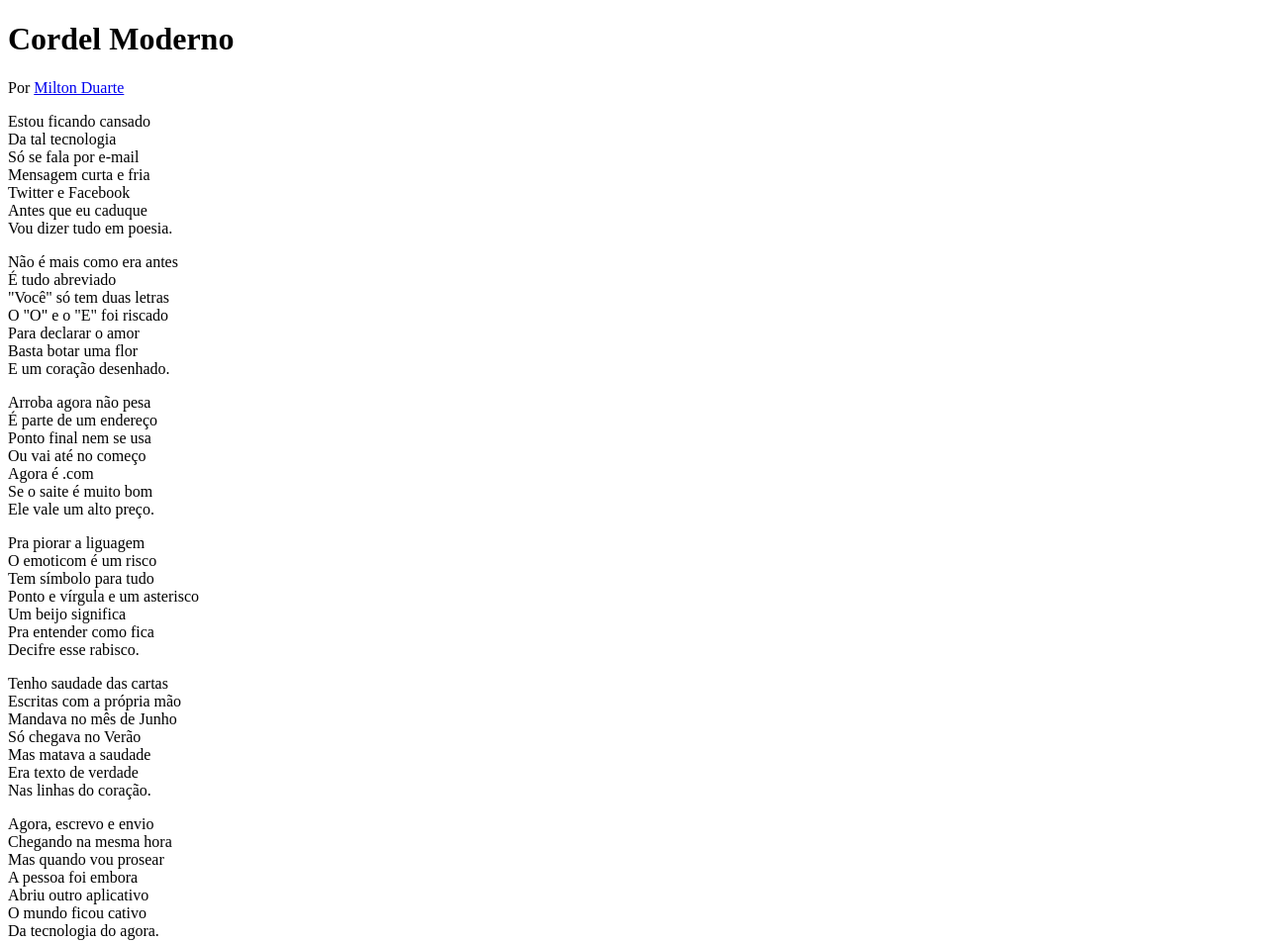
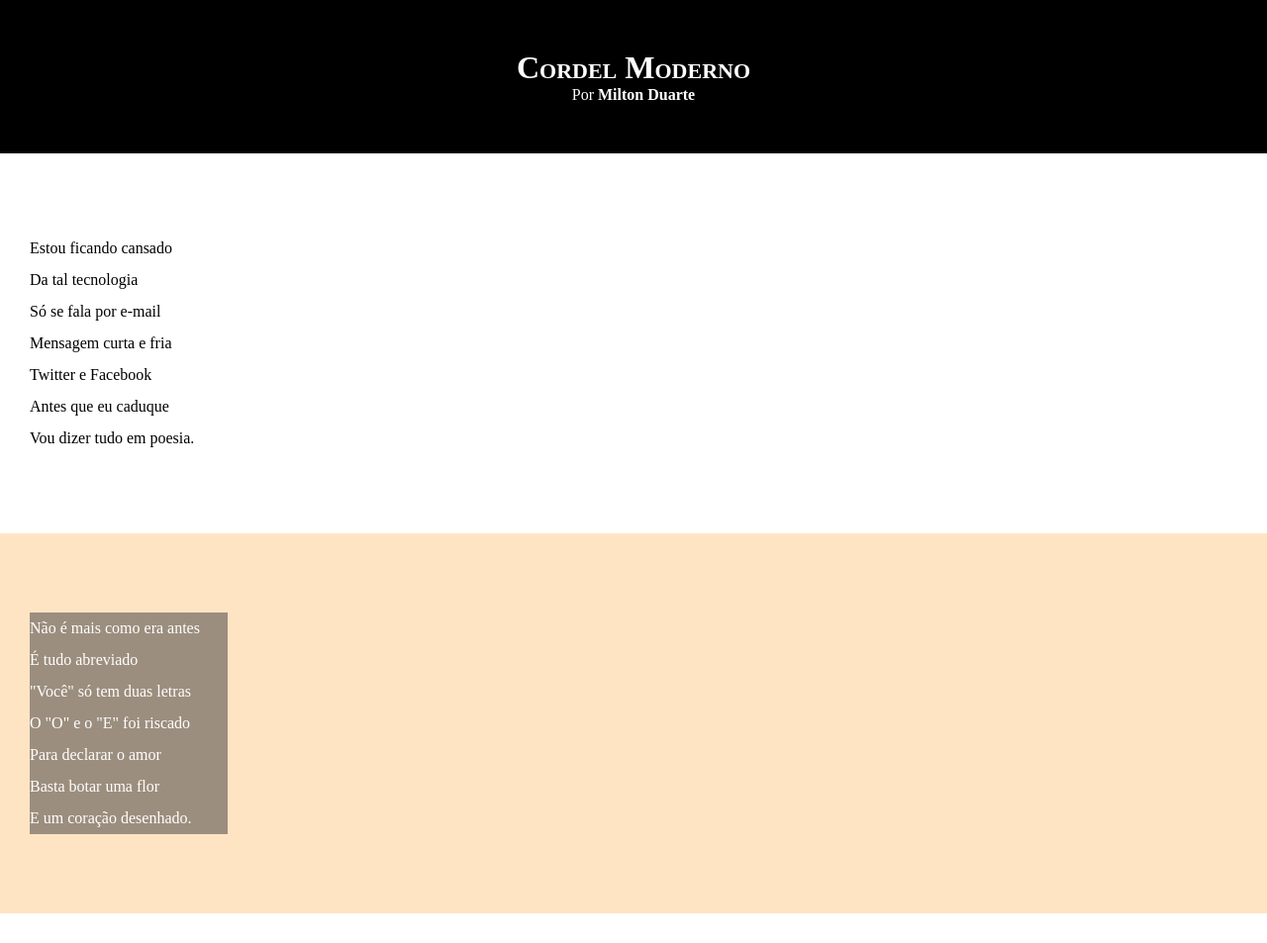
Before and after one commit to daviparadela/html-css, a plain HTML site: page Desafios/desafio 012/index.html in a window 1280 px wide. Shown: the top 953 px of the page at 99% size. Drawn offline with Linux system fonts and the light colour scheme.

Commit message:
Atualizei estilos dos textos e blocos

```diff
--- a/Desafios/desafio 012/index.html
+++ b/Desafios/desafio 012/index.html
@@ -14,7 +14,7 @@
             <p>Por <a href="https://www.recantodasletras.com.br/poesias/3186743">Milton Duarte</a></p>
         </header>
 
-    <section>
+    <section class="normal">
         <p>
             Estou ficando cansado<br>
             Da tal tecnologia<br>
@@ -28,7 +28,7 @@
 
 
 
-    <section>
+    <section class="imagem">
         <p>
             Não é mais como era antes<br>
             É tudo abreviado<br>
@@ -42,7 +42,7 @@
 
 
 
-    <section>
+    <section class="normal">
         <p>
             Arroba agora não pesa<br>
             É parte de um endereço<br>
@@ -65,7 +65,7 @@
 
 
 
-    <section>
+    <section class="imagem">
         <p>
             Tenho saudade das cartas<br>
             Escritas com a própria mão<br>
@@ -79,7 +79,7 @@
 
 
 
-    <section>
+    <section class="normal">
         <p>
             Agora, escrevo e envio<br>
             Chegando na mesma hora<br>
--- a/Desafios/desafio 012/style.css
+++ b/Desafios/desafio 012/style.css
@@ -1 +1,99 @@
-@charset "UTF-8"
+@charset "UTF-8";
+
+* {
+  margin: 0px;
+  padding: 0px;
+}
+
+
+html, body {
+    min-height: 100vh;
+    background-color: darkgray;
+}
+
+
+
+
+
+
+
+              /*HEADER*/
+
+
+
+header {
+    background-color: black;
+    color: white;
+    text-align: center;
+
+}
+
+header > h1 {
+    padding-top: 50px;
+    font-variant: small-caps;
+}
+
+header > p {
+    padding-bottom: 50px;
+}
+
+a {
+    color: white;
+    text-decoration: none;
+    font-weight: bolder;
+}
+
+
+a:hover {
+    text-decoration: underline;
+}
+
+
+
+
+/***************************************/
+
+
+
+             /*SECTION*/
+
+
+
+section{
+    padding-top: 10vh;
+    padding-bottom: 10vh;
+    line-height: 2em;
+    padding-left: 30px;
+}
+
+section.normal {
+    background-color: white;
+    color: black;
+}
+
+section.imagem  {
+
+    background-color: bisque;
+    color: #ffffff;
+}
+
+section.imagem > p {
+    background-color: rgba(65, 64, 64, 0.521);
+    width: 200px;
+}
+
+
+/***************************************/
+
+
+               /* FOOTER */
+
+
+
+
+footer {
+    background-color: black;
+    text-align: center;
+    color: white;
+    padding: 10px;
+}
```
